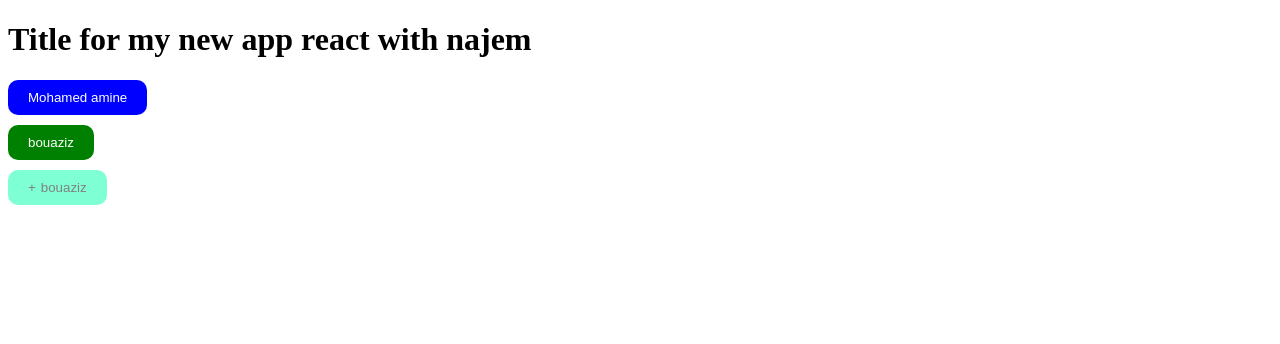
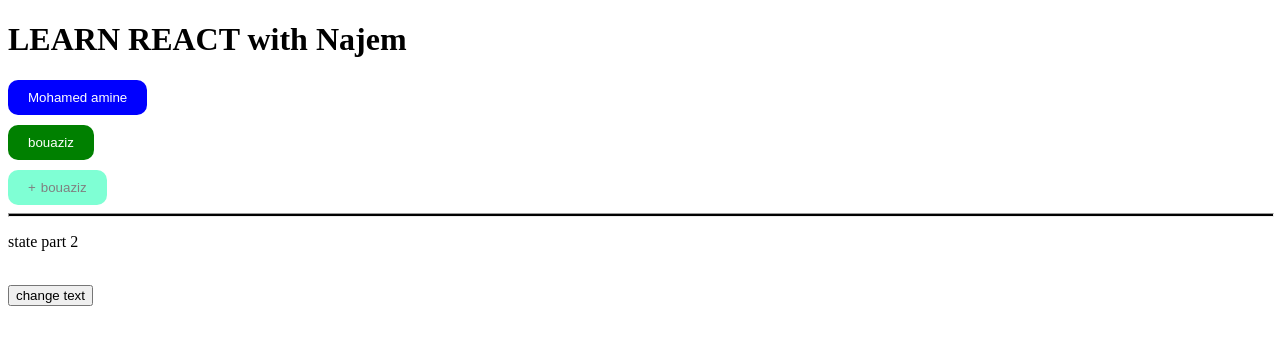
Before and after one commit to bouaziz-mohamed-amine/REACT-FIRST-PROJECT, a React (Create React App) app: page / in a window 1280 px wide. Shown: the top 344 px of the page. Built offline with nearby package versions, Linux system fonts and the light colour scheme.

Commit message:
state and lifecycle

```diff
--- a/src/App.js
+++ b/src/App.js
@@ -1,6 +1,8 @@
 
 import React, { Component } from 'react';
 import Componentprops from './component/component_and_props/component';
+import './component/state_life_cycle/state'
+import { State } from './component/state_life_cycle/state';
 
 
 class APP extends Component {
@@ -9,8 +11,9 @@ class APP extends Component {
   render() {
     return (
     <React.Fragment>
-
         <Componentprops/>
+        <hr style={{width:'100%',height:"2px",backgroundColor:"black"}}></hr>
+        <State/>
     </React.Fragment> );
   }
 }
--- a/src/component/component_and_props/component.js
+++ b/src/component/component_and_props/component.js
@@ -11,12 +11,12 @@ class Componentprops extends Component {
 
     render() {
         return (
-        <React.Fragment>
+        <div>
             <Title/>
             <ButtonC name="Mohamed amine" btncolor="blue" textcolor="white" onButtonClick={this.getButton} />
             <ButtonC name="bouaziz"btncolor="green" textcolor="white" onButtonClick={this.getButton} />
             <ButtonC name="bouaziz" btncolor="aquamarine" textcolor="grey" icon="+" onButtonClick={this.getButton} />
-        </React.Fragment>
+            </div>
         );
     }
 }
--- a/src/component/component_and_props/titlecomponent/index.js
+++ b/src/component/component_and_props/titlecomponent/index.js
@@ -5,7 +5,7 @@ export default class Title extends Component {
     render() {
         return (
             <React.Fragment>
-                <h1>Title for my new app react with najem</h1>
+                <h1>LEARN REACT with Najem</h1>
             </React.Fragment>
          );
     }
--- /dev/null
+++ b/src/component/state_life_cycle/state.js
@@ -0,0 +1,29 @@
+import React, { Component } from 'react';
+
+export  class State extends Component {
+
+ constructor(){
+     super();
+     this.state={
+         text :'state part 2 ',
+         count:0,
+     }
+ }
+
+
+ changestate=()=>this.setState({
+    ...this.state,
+    text:"done"});
+
+render(){
+  return (
+
+    <div>
+       <p>{this.state.text}</p>
+       <br/>
+       <button type='submit' onClick={()=> this.changestate() } >change text</button>
+    </div>
+    );
+    }
+
+}
```
